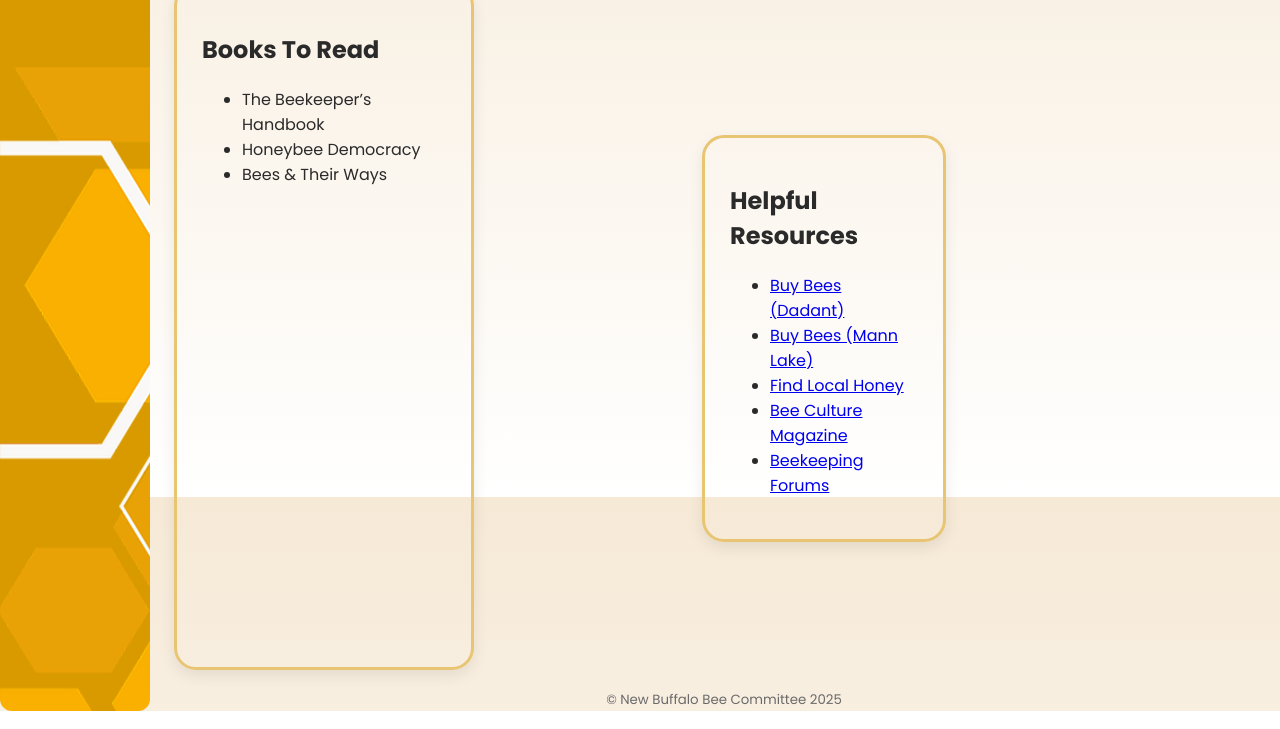
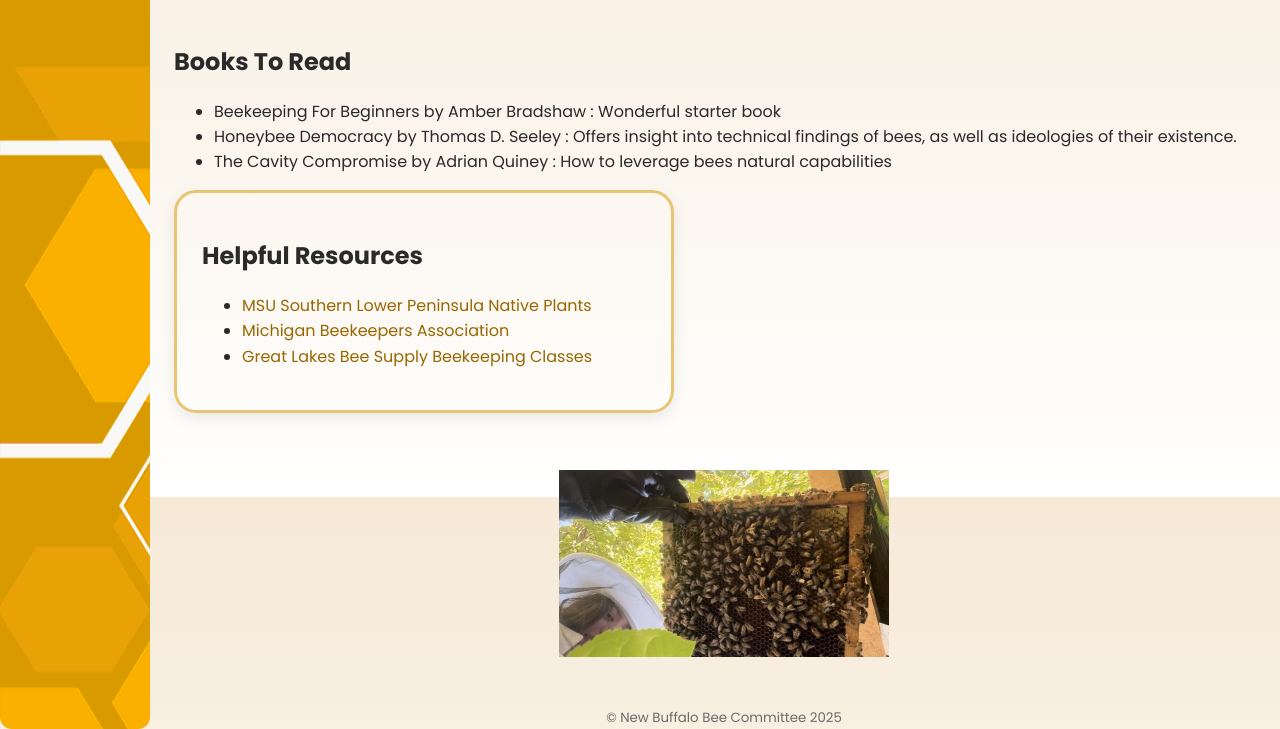
Before and after one commit to Avamaarie/NewBuffaloBee, a plain HTML site: page books.html in a window 1280 px wide. Shown: the part 303-1032 px from the top of the page. Drawn offline with Linux system fonts and the light colour scheme.

Commit message:
Finished but needs button

```diff
--- a/books.html
+++ b/books.html
@@ -28,28 +28,31 @@
       <img src="images/2eaff628-c44a-4ad6-97ca-9215d16b7b7e.jpg" alt="Bee Club Logo" class="header-photo">
     </div>
 
+<div class="two-column"
    <section class="books-container">
   <section class="books-content">
      <h2>Books To Read</h2>
     <ul>
-      <li>The Beekeeper’s Handbook</li>
-      <li>Honeybee Democracy</li>
-      <li>Bees & Their Ways</li>
+      <li>Beekeeping For Beginners by Amber Bradshaw : Wonderful starter book </li>
+      <li>Honeybee Democracy by Thomas D. Seeley : Offers insight into technical findings of bees, as well as ideologies of their existence. </li>
+      <li>The Cavity Compromise by Adrian Quiney : How to leverage bees natural capabilities</li>
     </ul>
   </section>
-
-  <section class="resource-box">
+</div>
+  <section class="books-container">
     <h2>Helpful Resources</h2>
     <ul class="resource-list">
-      <li><a href="https://www.dadant.com/catalog/beekeeping-supplies/bees" target="_blank">Buy Bees (Dadant)</a></li>
-      <li><a href="https://www.mannlakeltd.com/live-bees" target="_blank">Buy Bees (Mann Lake)</a></li>
-      <li><a href="https://localhoneyfinder.org/" target="_blank">Find Local Honey</a></li>
-      <li><a href="https://www.beeculture.com/" target="_blank">Bee Culture Magazine</a></li>
-      <li><a href="https://www.beesource.com/forums/" target="_blank">Beekeeping Forums</a></li>
+      <li><a href="https://www.canr.msu.edu/nativeplants/plant_facts/local_info/south_lower_peninsula#w" target="_blank">MSU Southern Lower Peninsula Native Plants</a></li>
+      <li><a href="https://michiganbees.org/" target="_blank">Michigan Beekeepers Association</a></li>
+      <li><a href="https://www.greatlakesbeesupply.com/classes" target="_blank">Great Lakes Bee Supply Beekeeping Classes</a></li>
+
     </ul>
   </section>
 </section>
 
+ <div class="photo-row">
+  <img src="images/2a001c41-99c8-43d9-b1a2-d6c5367070cc.jpg" alt="Bee 1">
+</div>
 
     <footer class="footer">
       <small>© New Buffalo Bee Committee 2025</small>
--- a/styles.css
+++ b/styles.css
@@ -266,12 +266,14 @@ html, body { height: 100%; margin: 0; font-family: var(--font-family); color: va
 }
 
 .photo-row img {
-  max-width: 30%;
-  height: auto;
+  width: 30%;
+  height: 250px;
+  object-fit: contain;
   border-radius: 12px;
-  border: 2px solid #e8dd8b;
-  object-fit: cover;
-  position: relative;
+
+  background-color: transparent;
+
+
 
 }
 .photo-row-2 img {
@@ -281,35 +283,52 @@ html, body { height: 100%; margin: 0; font-family: var(--font-family); color: va
   border: 2px solid #e8dd8b;
   object-fit: cover;
   position: relative;
-  left: 600px;
-  top: 300px;
-}
-.books-container {
-   width: 300px;       /* keeps fixed width */
-  padding: 25px;
-  background: rgba(255, 255, 255, 0); /* fully transparent */
-  border: 3px solid #e8c572;  /* keep honey border */
-  border-radius: 22px;
-  box-shadow: 0 6px 15px rgba(0,0,0,0.08);
-  display: flex;
-  align-items: flex-start; /* aligns tops of both sections */
-  gap: 2rem; /* space between book list and resource box */
-  flex-wrap: wrap; /* allows wrapping on smaller screens */
+  left: 400px;
+  top: -20px;
 }
 
-.books-content {
-  flex: 1; /* takes remaining space */
-  min-width: 250px;
+/*Books*/
+/* Shared two-column layout */
+.two-column {
+  display: flex;
+  justify-content: center;
+  gap: 50px;          /* space between boxes */
+  flex-wrap: wrap;    /* stack on mobile */
+  margin-top: 40px;
 }
 
-.resource-box {
-  position: relative;
-  left: 500px;
-  top: -100px;     /* move down or up if needed */
-  width: 300px; /* fixed width for the box */
+/* Shared container box style */
+.books-container,
+.tools-box {
+  width: 500px;                 /* WIDE — not skinny */
   padding: 25px;
   background: rgba(255, 255, 255, 0);
   border: 3px solid #e8c572;
   border-radius: 22px;
   box-shadow: 0 6px 15px rgba(0,0,0,0.08);
 }
+
+/* Content inside */
+.books-content,
+.tools-content {
+  width: 100%;
+  font-size: 1rem;
+}
+
+/* Lists */
+.resource-list,
+.tools-list {
+  margin-top: 15px;
+  line-height: 1.6;
+}
+
+.resource-list a,
+.tools-list a {
+  color: #996600;
+  text-decoration: none;
+}
+
+.resource-list a:hover,
+.tools-list a:hover {
+  text-decoration: underline;
+}
```
Also changed, not shown: index.html (+2 -1 lines), tools.html (+30 -8 lines), images/7ll0o05s.jpg (added), images/J-Hook-Orange-Hive-Tool-Foxhound-Bee-Company-7_180x.avif (added).
